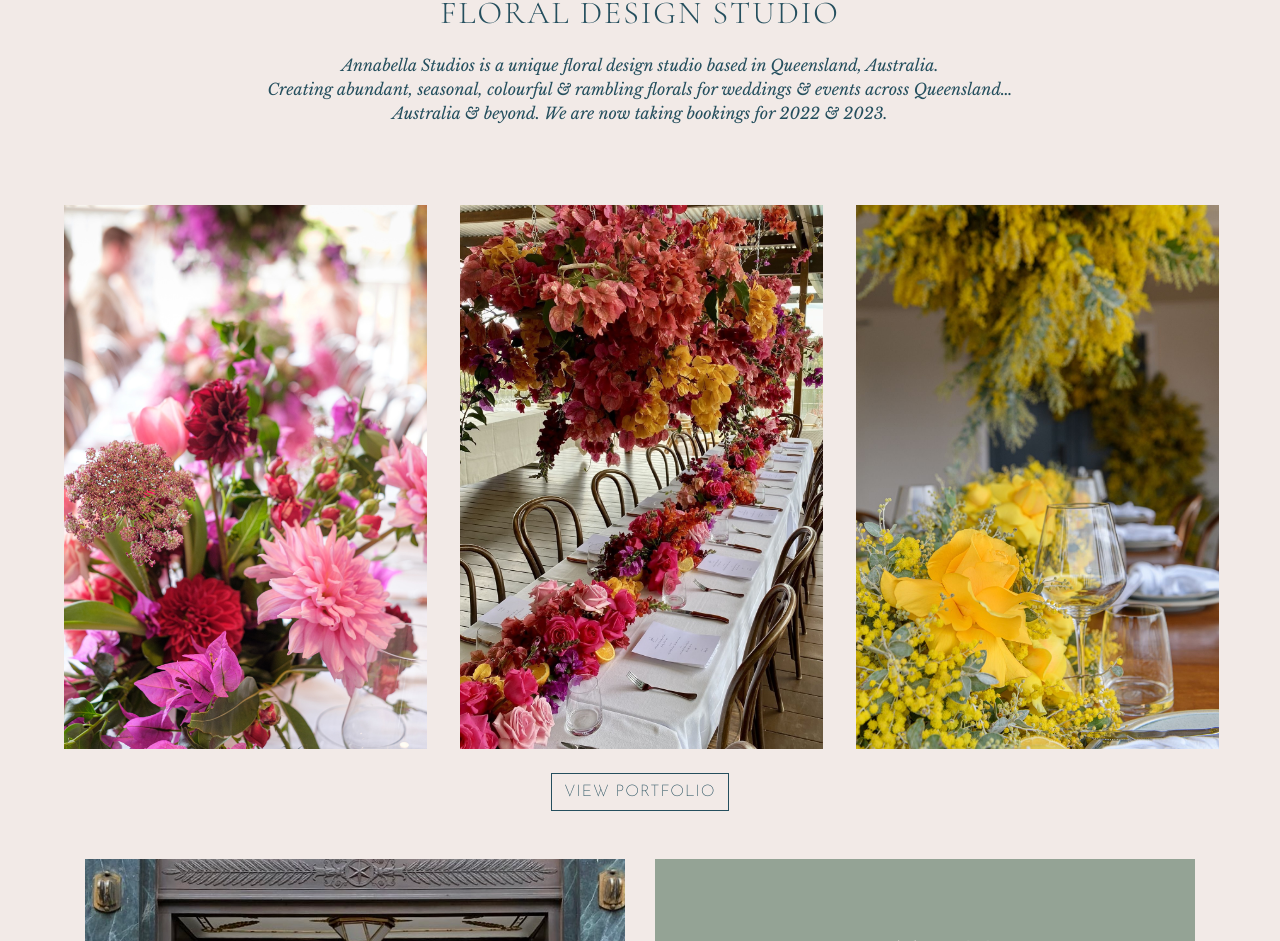
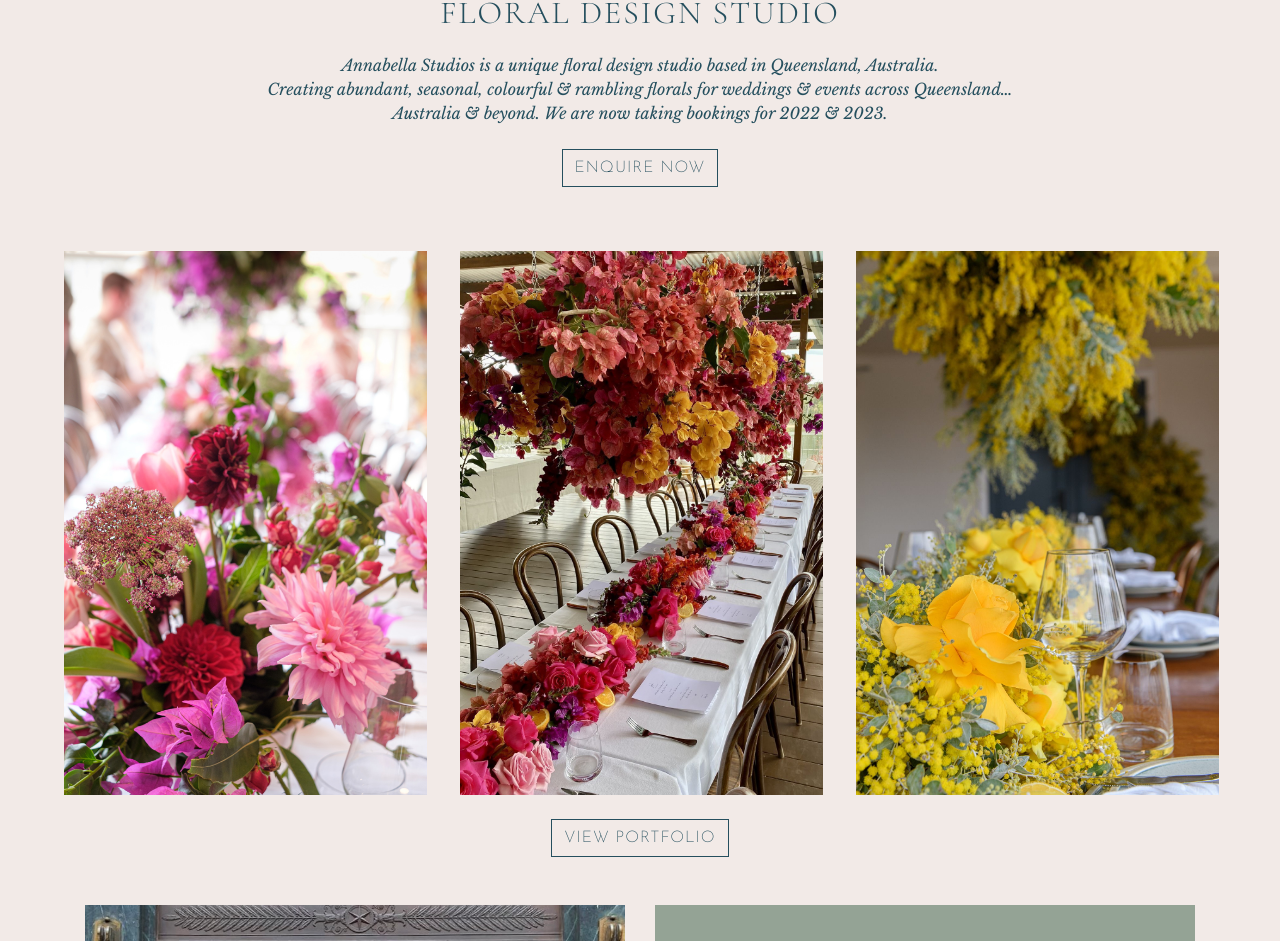
Before and after one commit to ThomasTrouton/annabellastudios, a React (Create React App) app: page / in a window 1280 px wide. Shown: the part 1069-2010 px from the top of the page. Built offline with nearby package versions, Linux system fonts and the light colour scheme.

Commit message:
added enquire now button

```diff
--- a/src/components/home.jsx
+++ b/src/components/home.jsx
@@ -61,6 +61,15 @@ function Home() {
         Australia & beyond. We are now taking bookings for 2022 & 2023.
       </p>
      </div>
+
+      <div className="col text-center pt-2">
+      <a href="/requests" >
+       <button className="btn btn-default para-1" style={{"borderRadius": "0px", "borderColor":"#254F5E", "background": "none"}}>
+        Enquire Now
+       </button>
+       </a>
+     </div>
+
     </div>
     <div className="container-fluid">
      <div className="row mb-4 px-lg-5 justify-content-around">
```
